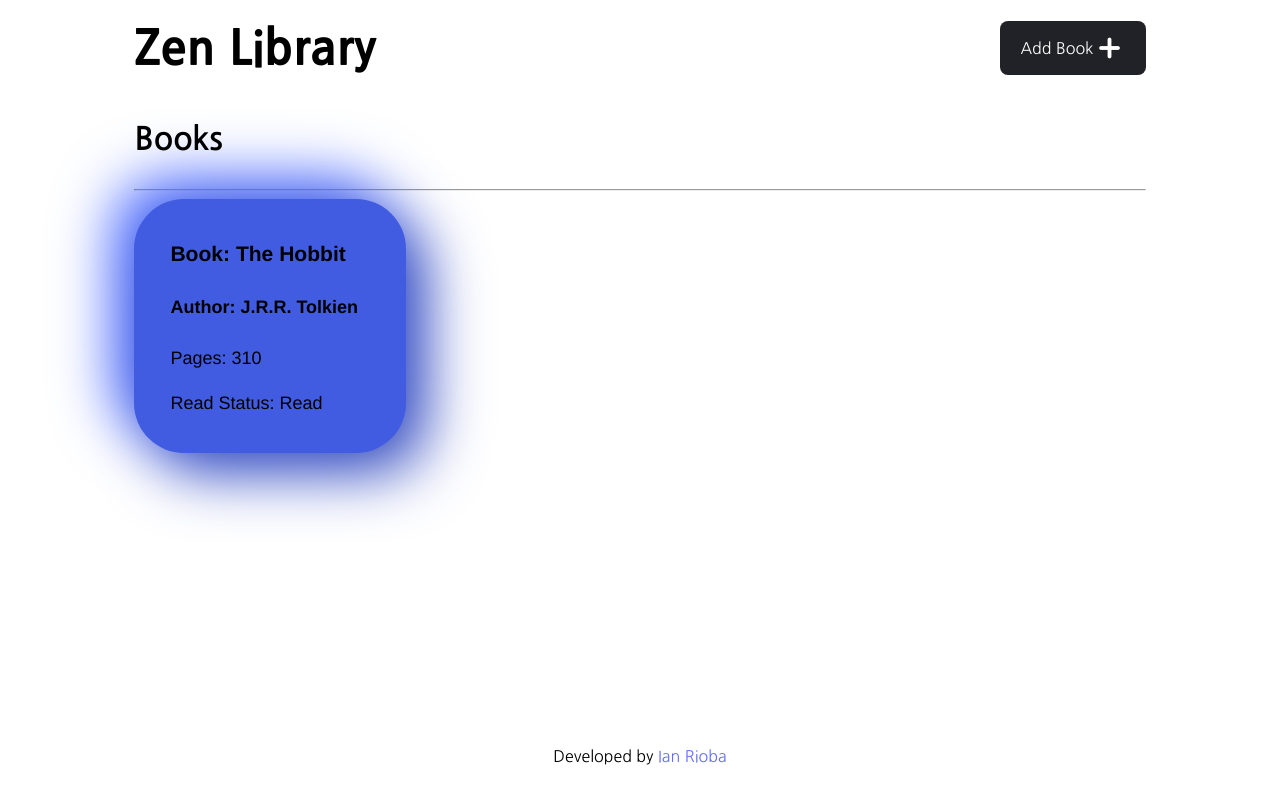
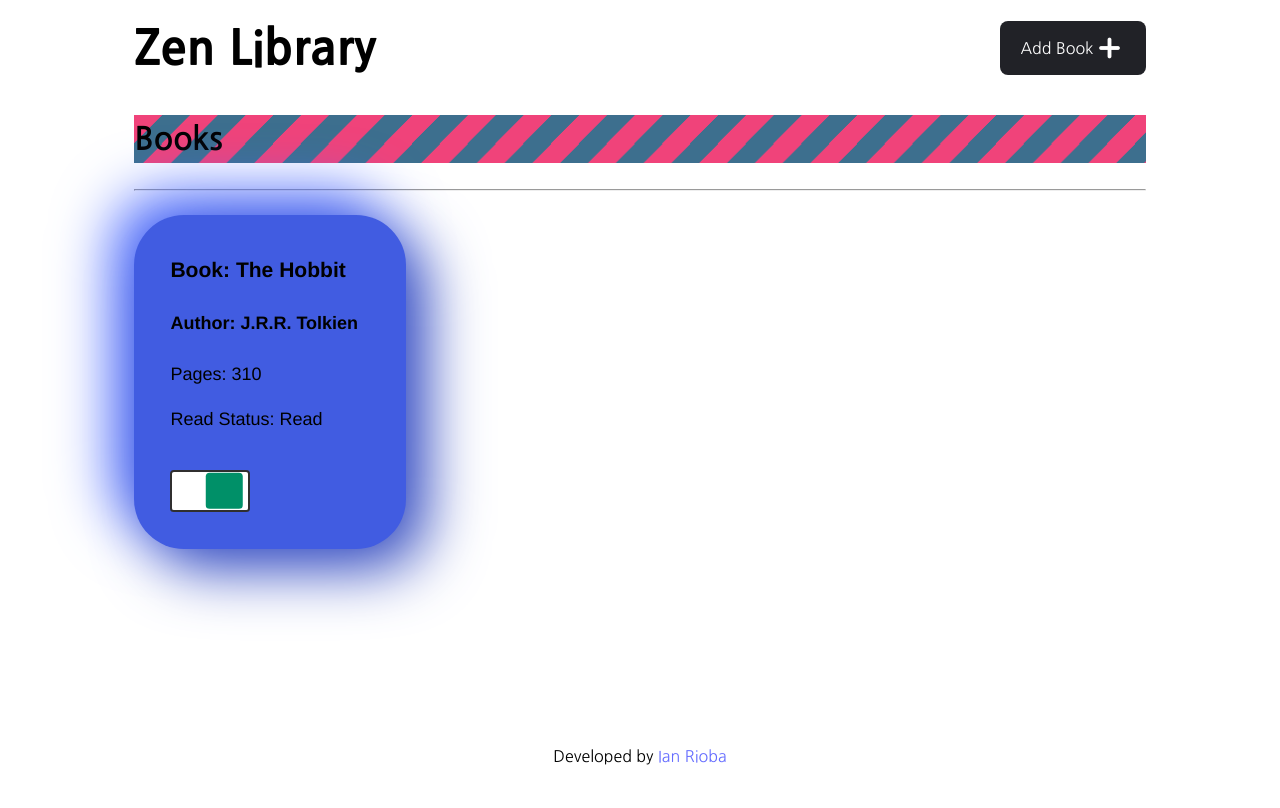
Before and after one commit to Rioba-Ian/library-vanilla-js, a website built with Vite: page index.html in a window 1280 px wide. Built offline with nearby package versions, Linux system fonts and the light colour scheme.

Commit message:
toggler for read state in each card

```diff
--- a/index.html
+++ b/index.html
@@ -28,10 +28,8 @@
 
     <main>
       <section class="main-section">
-        <div class="">
-          <h2>Books</h2>
-          <hr>
-        </div>
+        <h2>Books</h2>
+        <hr>
       </section>
 
       <section class="book-cards">
--- a/main.js
+++ b/main.js
@@ -51,10 +51,17 @@ function displayBooks() {
                     <h4>Author: ${bookItem.author}</h4>
                     <p class="book--pages">Pages: ${bookItem.pages}</p>
                     <p class="book--read">Read Status: ${bookItem.read == true ? "Read" : "Not yet read."}</p>
+                    <label class="switch">
+                      <input type="checkbox" checked="">
+                    </label>
                     `;
   })
 
   bookCards.appendChild(card)
+}
+
+function toggleReadStatus() {
+  const readStatus = document.querySelector(".book--read")
 }
 
 
--- a/style.css
+++ b/style.css
@@ -111,6 +111,11 @@ button:focus-visible {
   button:hover {
     background-color: #656ac8;
   }
+
+  .main-section h2 {
+    background-image: linear-gradient(134deg, #f0437a 25%, #3D6F8E 25%, #3D6F8E 50%, #f0437a 50%, #f0437a 75%, #3D6F8E 75%, #3D6F8E 100%);
+    background-size: 55.61px 57.58px;
+  }
 }
 
 @media (prefers-color-scheme: light) {
@@ -127,6 +132,11 @@ button:focus-visible {
 
   button:hover {
     background-color: #363636;
+  }
+
+  .main-section h2 {
+    background-image: linear-gradient(134deg, #f0437a 25%, #3D6F8E 25%, #3D6F8E 50%, #f0437a 50%, #f0437a 75%, #3D6F8E 75%, #3D6F8E 100%);
+    background-size: 55.61px 57.58px;
   }
 }
 
@@ -205,6 +215,15 @@ footer {
   font-weight: 900;
 }
 
+.book-cards {
+  display: flex;
+  align-items: start;
+  gap: 2.4rem;
+  flex-wrap: wrap;
+
+  padding-top: 2vmin;
+}
+
 .card {
   width: min(80%, 200px);
   border-radius: 50px;
@@ -212,10 +231,10 @@ footer {
   box-shadow: 20px 20px 60px #374ebf,
     -20px -20px 60px #4b6aff;
 
-  display: block;
   padding: 1em 2em;
   font-family: Helvetica, sans-serif;
   font-size: 1.125rem;
+  display: block;
 }
 
 .card p {}
```
